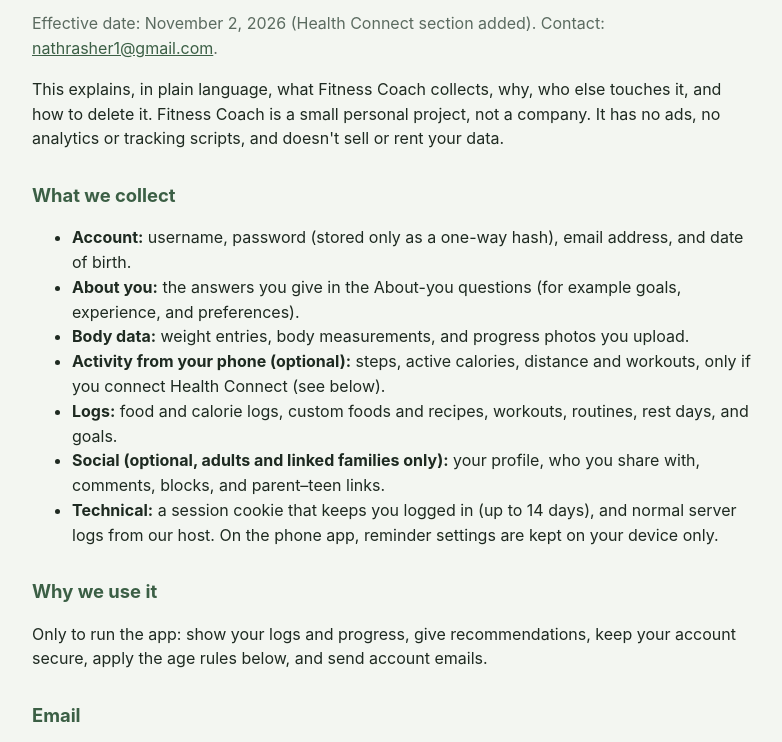
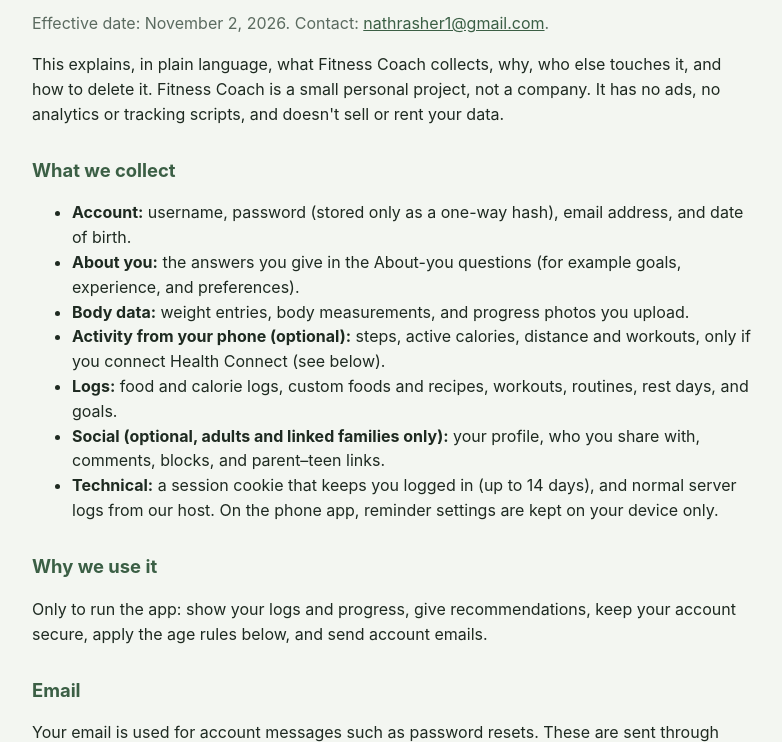
Before and after one commit to nathrasher1/fitness-coach, a website: page client/privacy.html in a window 1280 px wide. Shown: the part 136-878 px from the top of the page, without its empty margins (248-1030 px from the left). Drawn offline with Linux system fonts and the light colour scheme.

Commit message:
Privacy: simplify effective date line

```diff
--- a/client/privacy.html
+++ b/client/privacy.html
@@ -3,7 +3,7 @@
 h1{color:#203227}h2{color:#3b5f45;margin-top:1.6em;font-size:1.15rem}.meta{color:#5b6b60}
 a{color:#3b5f45}.back{display:inline-block;margin-bottom:10px}
 </style>
-</head><body><a class="back" href="/">← Back to Fitness Coach</a><h1>Privacy policy</h1><p class="meta">Effective date: November 2, 2026 (Health Connect section added). Contact: <a href="mailto:nathrasher1@gmail.com">nathrasher1@gmail.com</a>.</p>
+</head><body><a class="back" href="/">← Back to Fitness Coach</a><h1>Privacy policy</h1><p class="meta">Effective date: November 2, 2026. Contact: <a href="mailto:nathrasher1@gmail.com">nathrasher1@gmail.com</a>.</p>
 <p>This explains, in plain language, what Fitness Coach collects, why, who else touches it, and how to delete it. Fitness Coach is a small personal project, not a company. It has no ads, no analytics or tracking scripts, and doesn't sell or rent your data.</p>
 <h2>What we collect</h2>
 <ul>
```
